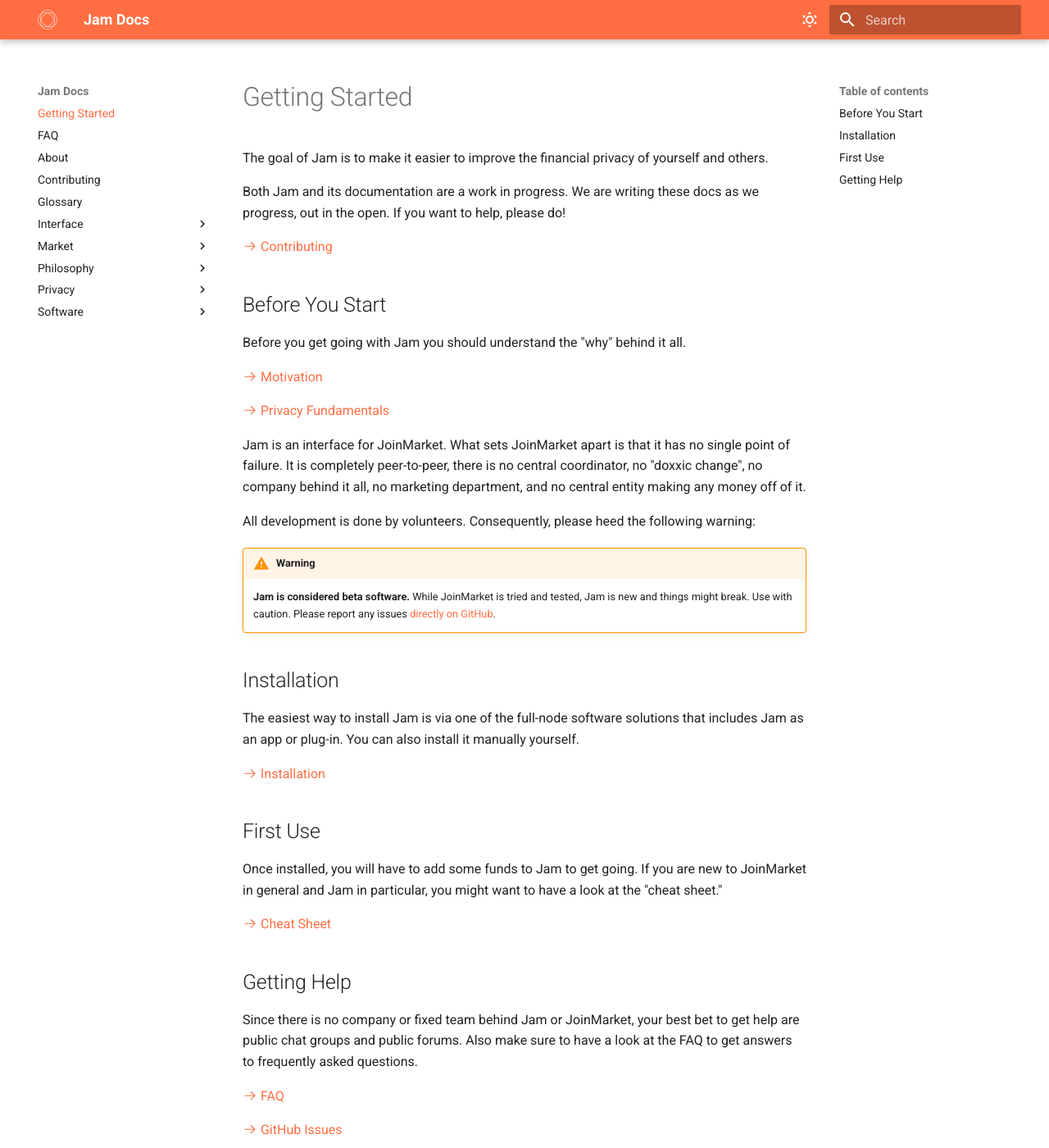
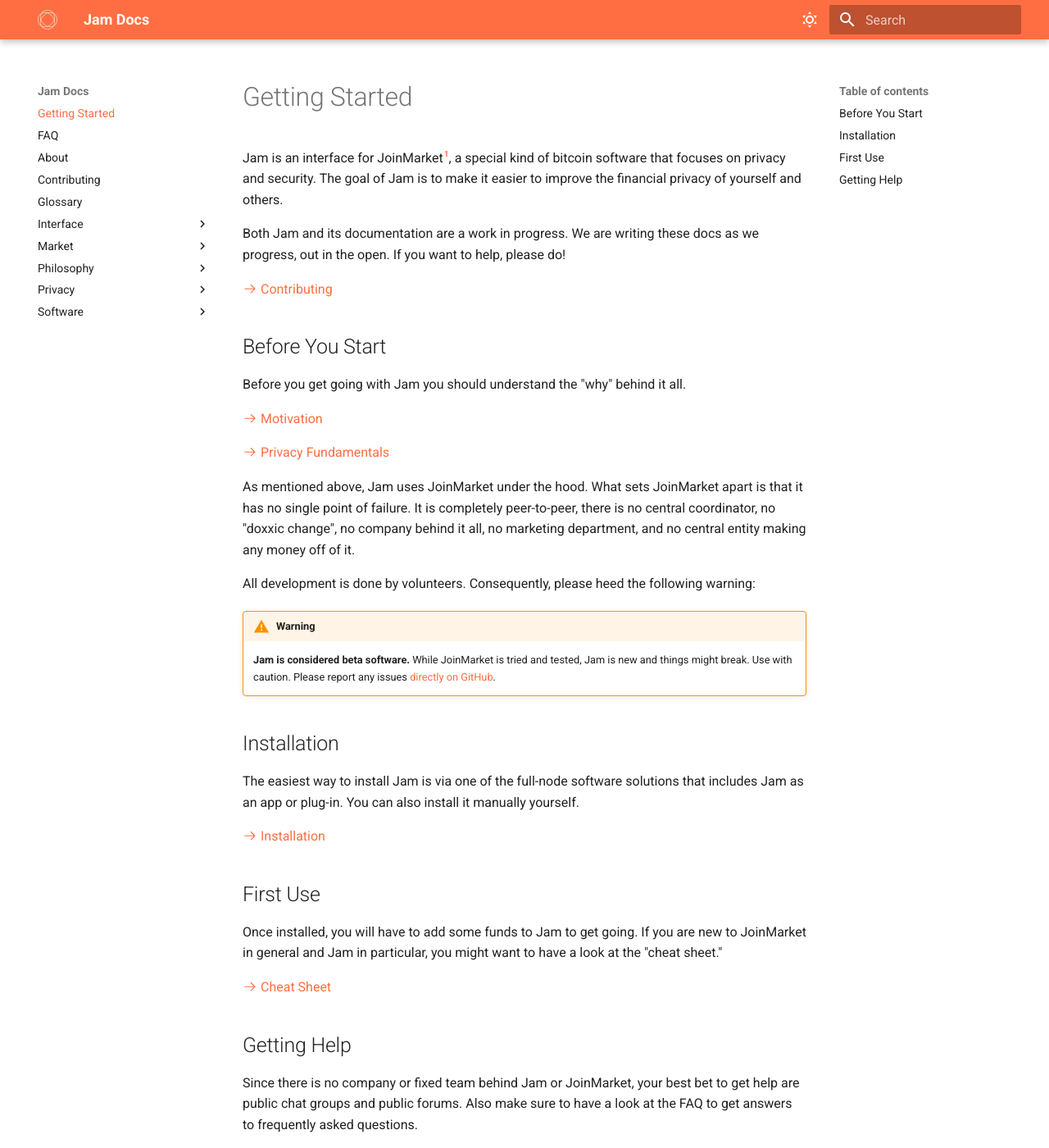
Before and after one commit to joinmarket-webui/jamdocs, an MkDocs documentation site: the page built from docs/index.md, in a window 1280 px wide and 1400 px high. Shown: the whole window at 82% size. Built offline with MkDocs 1.6.1 and Material for MkDocs 9.7.7, drawn with Linux system fonts in a browser that asks for light colours; some of the changed text lies outside the part shown.

Commit message:
docs(index): add footnote

```diff
--- a/docs/index.md
+++ b/docs/index.md
@@ -1,7 +1,10 @@
 # Getting Started
 
-The goal of Jam is to make it easier to improve the financial privacy of
-yourself and others.
+Jam is an interface for JoinMarket[^jm], a special kind of bitcoin software that
+focuses on privacy and security. The goal of Jam is to make it easier to improve
+the financial privacy of yourself and others.
+
+[^jm]: Jam and JoinMarket are separate projects. For more information on JoinMarket, see the [JoinMarket GitHub Page](https://github.com/JoinMarket-Org/joinmarket-clientserver)
 
 Both Jam and its documentation are a work in progress. We are writing
 these docs as we progress, out in the open. If you want to help, please
@@ -22,10 +25,10 @@
 [motivation]: philosophy/00-motivation.md
 [fundamentals]: privacy/01-fundamentals.md
 
-Jam is an interface for JoinMarket. What sets JoinMarket apart is that it has no
-single point of failure. It is completely peer-to-peer, there is no central
-coordinator, no "doxxic change", no company behind it all, no marketing
-department, and no central entity making any money off of it.
+As mentioned above, Jam uses JoinMarket under the hood. What sets JoinMarket
+apart is that it has no single point of failure. It is completely peer-to-peer,
+there is no central coordinator, no "doxxic change", no company behind it all,
+no marketing department, and no central entity making any money off of it.
 
 All development is done by volunteers. Consequently, please heed the following
 warning:
```
